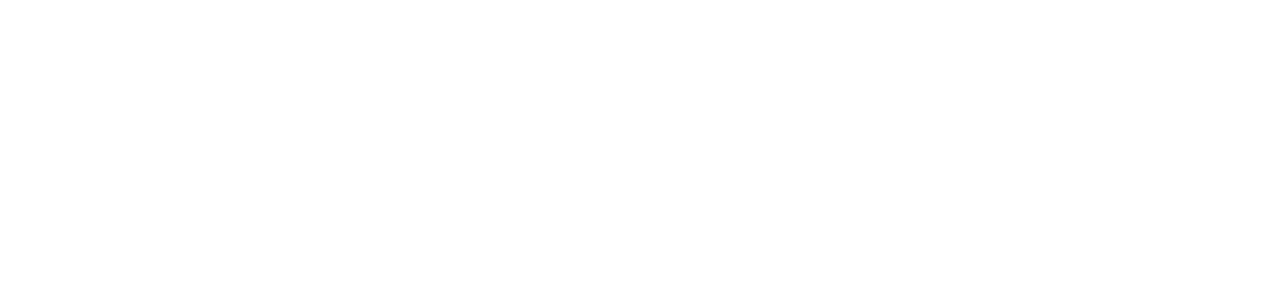
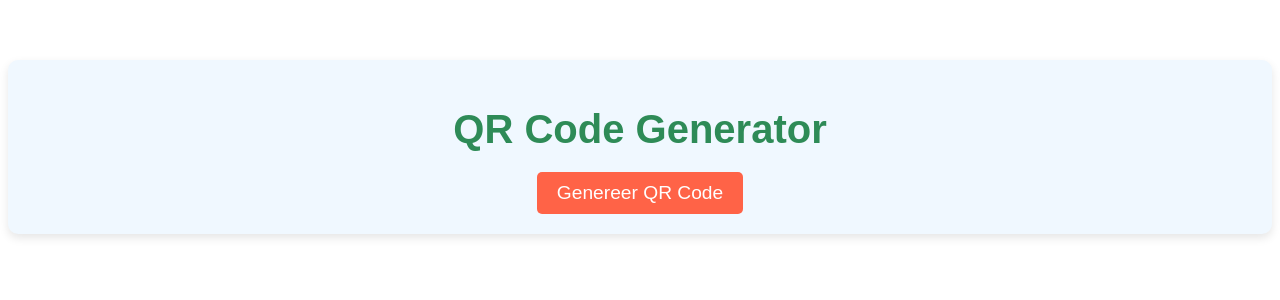
Before and after one commit to iz10020/QR-code-website, a Vue app: page /qrcode in a window 1280 px wide. Before the commit this address had no page. Shown: the top 300 px of the page. Built offline with nearby package versions, Linux system fonts and the light colour scheme.

Commit message:
added qrcode functions

```diff
--- a/package.json
+++ b/package.json
@@ -9,6 +9,7 @@
   },
   "dependencies": {
     "core-js": "^3.8.3",
+    "qrcode": "^1.5.4",
     "vue": "^3.2.13",
     "vue-router": "^4.5.0"
   },
--- a/src/Router/Index.js
+++ b/src/Router/Index.js
@@ -1,6 +1,7 @@
 import { createRouter, createWebHistory } from 'vue-router';
 import Home from '../components/HomePagina.vue';
 import Info from '../components/InfoPagina.vue';
+import QRCodeGenerator from '@/components/QRCodeGenerator.vue';
 
 const routes = [
   {
@@ -12,6 +13,11 @@ const routes = [
     path: '/info',
     name: 'Info',
     component: Info
+  },
+  {
+    path: '/qrcode',
+    name: 'QR Code',
+    component: QRCodeGenerator
   }
 ];
 
--- a/src/components/QRCodeGenerator.Vue
+++ b/src/components/QRCodeGenerator.Vue
@@ -0,0 +1,73 @@
+<template>
+    <div class="qrcode-container">
+      <h1>QR Code Generator</h1>
+      <button class="generate-btn" @click="generateQRCode">Genereer QR Code</button>
+      <div v-if="qrCodeDataUrl" class="qr-code">
+        <img :src="qrCodeDataUrl" alt="QR Code" />
+      </div>
+    </div>
+  </template>
+
+  <script>
+  import QRCode from "qrcode";
+
+  export default {
+    data() {
+      return {
+        qrCodeDataUrl: null,
+      };
+    },
+    methods: {
+      async generateQRCode() {
+        try {
+          const url = window.location.href; // Pak de huidige URL van de pagina
+          const qrCodeDataUrl = await QRCode.toDataURL(url); // Genereer de QR-code
+          this.qrCodeDataUrl = qrCodeDataUrl; // Zet de gegenereerde URL voor de afbeelding
+        } catch (error) {
+          console.error("Fout bij het genereren van de QR code:", error);
+        }
+      },
+    },
+  };
+  </script>
+
+  <style scoped>
+  .qrcode-container {
+    text-align: center;
+    font-family: 'Arial', sans-serif;
+    background-color: #f0f8ff;
+    padding: 20px;
+    border-radius: 10px;
+    box-shadow: 0 4px 10px rgba(0, 0, 0, 0.1);
+  }
+
+  h1 {
+    color: #2e8b57;
+    font-size: 2.5rem;
+    margin-bottom: 20px;
+  }
+
+  .generate-btn {
+    padding: 10px 20px;
+    background-color: #ff6347;
+    color: white;
+    border: none;
+    border-radius: 5px;
+    cursor: pointer;
+    font-size: 1.2rem;
+    transition: background-color 0.3s ease;
+  }
+
+  .generate-btn:hover {
+    background-color: #ff4500;
+  }
+
+  .qr-code {
+    margin-top: 20px;
+  }
+
+  .qr-code img {
+    width: 200px;
+    height: 200px;
+  }
+  </style>
```
Also changed, not shown: 1 other file (tests, documents, lock files or other folders).
